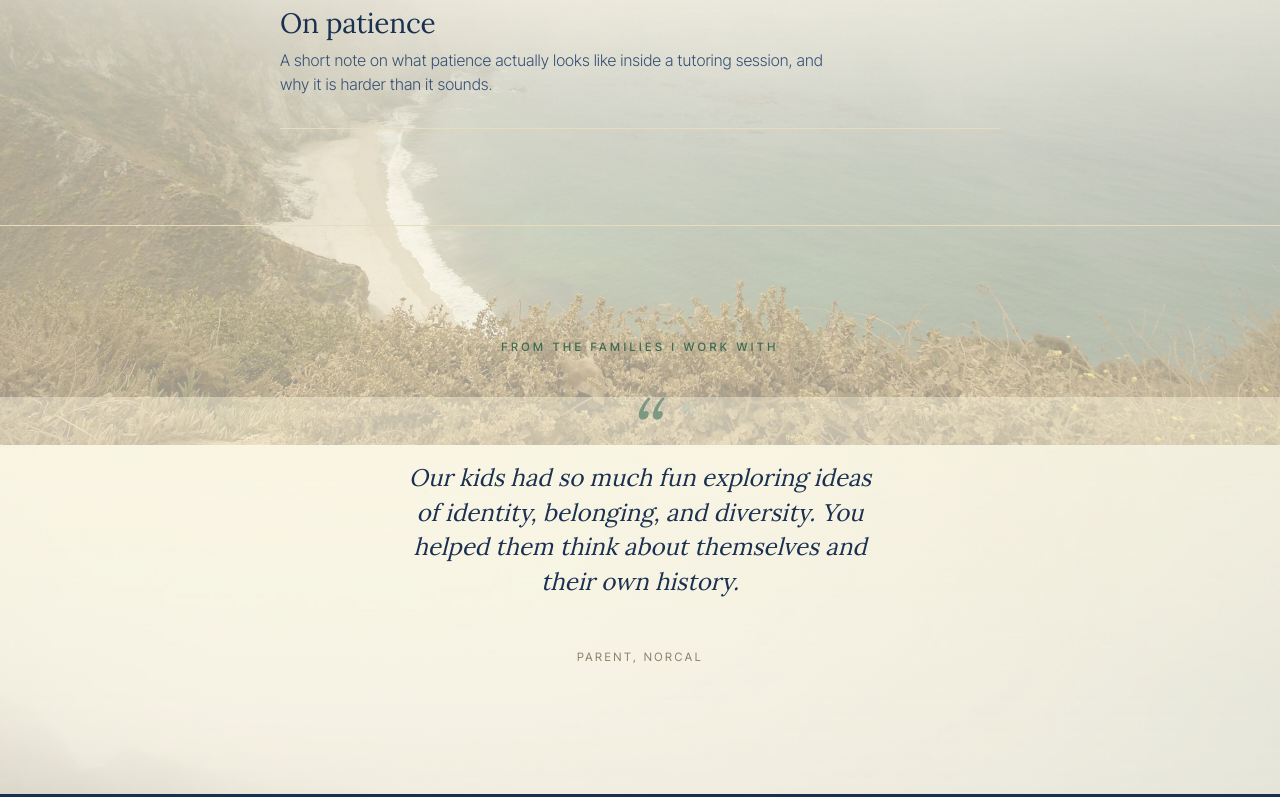
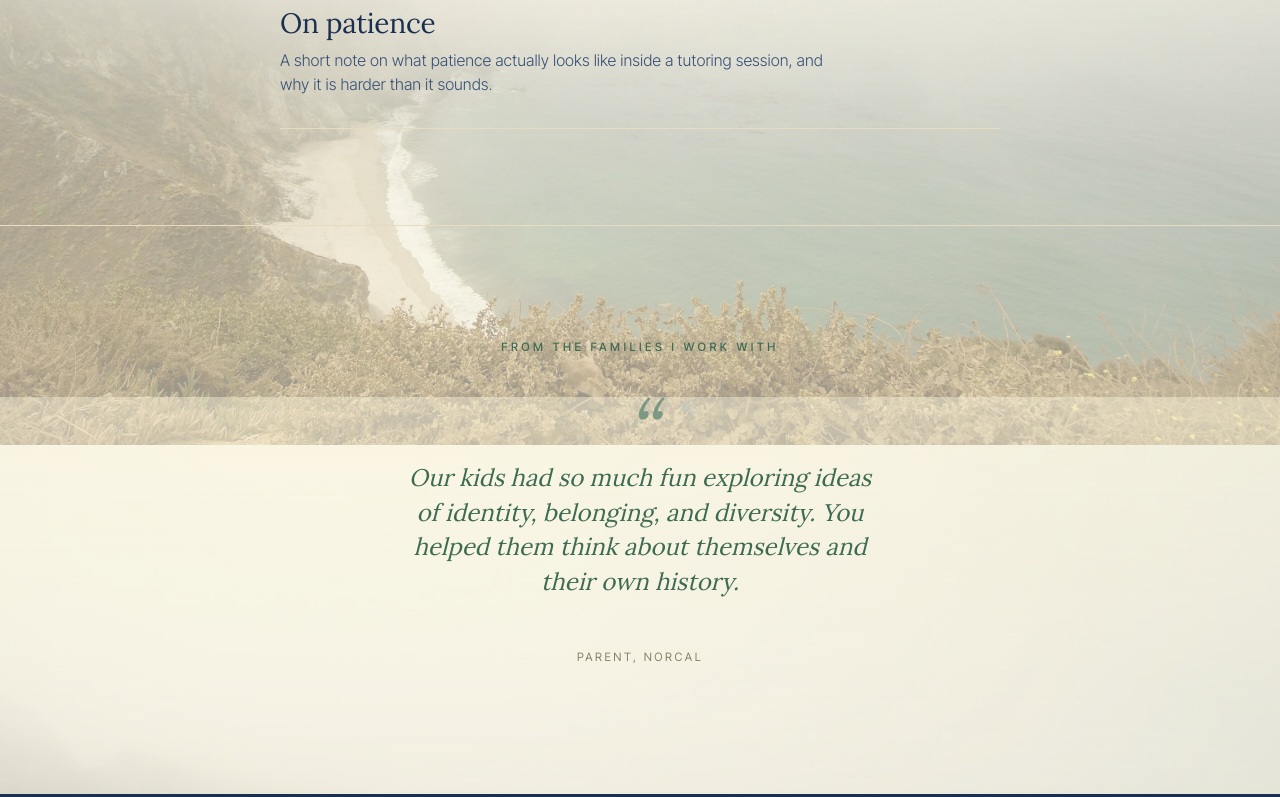
Before and after one commit to patrickparagas1/josephine-tutoring, a Next.js app: page /blog in a window 1280 px wide. Shown: the part 403-1200 px from the top of the page. Built offline with nearby package versions, Linux system fonts and the light colour scheme.

Commit message:
Style testimonial body in green to match brand accent

```diff
--- a/app/globals.css
+++ b/app/globals.css
@@ -1684,3 +1684,12 @@ footer em,
   .ornament { padding: 3rem 1.5rem 1.5rem; }
   .ornament svg { width: 110px; }
 }
+
+
+/* Testimonial body — green to match brand accent */
+.testimonial-quote blockquote {
+    color: var(--accent);
+}
+.pull-quote blockquote {
+    color: var(--accent);
+}
```
